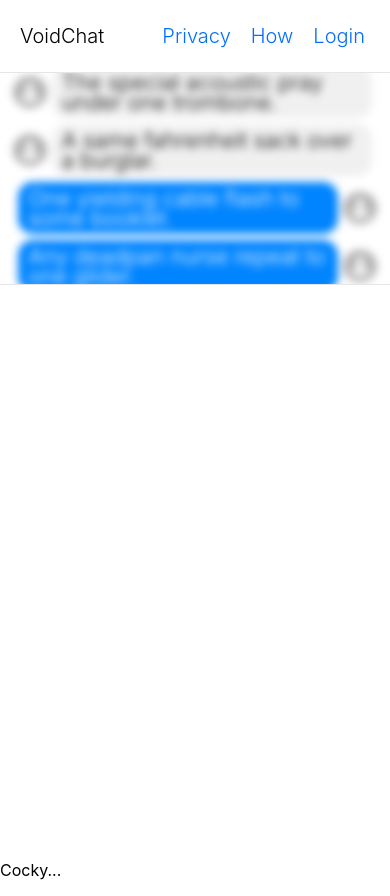
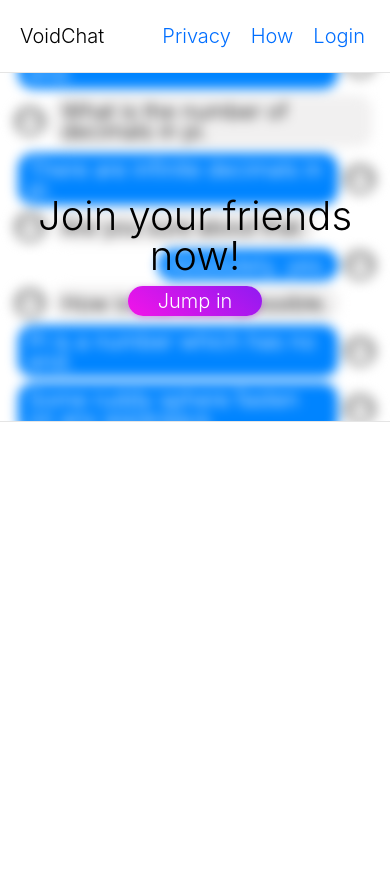
Before and after one commit to EntrybotJS/VoidChat, a React app in the folder app/: page / in a window 390 px wide. After the commit the page ends 844 px from the top, so only its background shows below. Built offline with nearby package versions, Linux system fonts and the light colour scheme; no server answers.

Commit message:
Finished CTA and scaled everything to cellphone, tablet and desktop

```diff
--- a/app/src/components/landingHero.js
+++ b/app/src/components/landingHero.js
@@ -7,7 +7,7 @@ class LandingHero extends Component {
 	constructor(props) {
 		super(props)
 		this.state = {
-			messages: []
+			messages: [['What is the number of decimals in pi.', 0],['There are infinite decimals in pi.', 1],['Are you sure about that.', 0], ['Absolutely, yes.', 1],['How is that even possible.', 0],['Pi is a number which has no end.', 1],['What is the number of decimals in pi.', 0],['There are infinite decimals in pi.', 1],['Are you sure about that.', 0], ['Absolutely, yes.', 1],['How is that even possible.', 0],['Pi is a number which has no end.', 1],['What is the number of decimals in pi.', 0],['There are infinite decimals in pi.', 1],['Are you sure about that.', 0], ['Absolutely, yes.', 1],['How is that even possible.', 0],['Pi is a number which has no end.', 1]]
 		}
 
 		this.changeText = this.changeText.bind(this)
@@ -35,8 +35,8 @@ class LandingHero extends Component {
 		let tempArray = this.state.messages
 		tempArray.push([`${capitalizeFirstLetter(article[randArticle])} ${adjective[randAdjective]} ${noun[randNoun]} ${verb[randVerb]} ${preposition[randPrep]} ${article[randArticle2]} ${noun[randNoun2]}.`, Math.round(Math.random())])
 
-		if(tempArray.length >= 10) {
-			tempArray = tempArray.slice(-1 * 10)
+		if(tempArray.length >= 15) {
+			tempArray = tempArray.slice(-1 * 15)
 		}
 
 		this.setState({
@@ -44,7 +44,7 @@ class LandingHero extends Component {
 		})
 	}
 	componentDidMount() {
-		setInterval(this.changeText, 1000)
+		setInterval(this.changeText, 3500)
 	}
 	render() {
 		return (
--- a/app/src/styles/home.scss
+++ b/app/src/styles/home.scss
@@ -12,15 +12,70 @@ body {
 			border-top: 1px solid rgba(0, 0, 0, .10);
 			border-bottom: 1px solid rgba(0, 0, 0, .10);
 
+			@media only screen and (orientation: portrait) and (max-width: 900px) {
+				height: calc(50vh - 74px);
+			}
+
+			@media only screen and (orientation: landscape) and (max-height: 600px) {
+				height: calc(100vh - 74px);
+			}
+
 			.landing-hero {
 				height: 105%;
 				background-color: white;
 				padding: 0 10px;
-				filter: blur(4px);
 
 				display: flex;
 				align-items: flex-end;
 				justify-content: center;
+
+				.cta{
+					text-align: center;
+					align-self: center;
+					position: absolute;
+					z-index: 2;
+
+					.cta-text {
+						margin: 15px;
+						font-size: 60px;
+						color: rgb(0, 0, 0);
+						font-weight: 300;
+						line-height: 1;
+					}
+
+					.cta-button {
+						text-decoration: none;
+						background-image: linear-gradient(37deg, #f314e8, #901af1);
+						box-shadow: 0 2px 6px 0 rgba(181, 45, 222, 0.4);
+						color: white;
+						padding: 3px 30px;
+						font-size: 24px;
+						font-weight: 200;
+						border-radius: 30px;
+						display: inline-block;
+						outline: 0;
+						user-select: none;
+
+						&:hover {
+							background-color: #00aeff;
+							box-shadow: 0 4px 12px rgba(150, 51, 231, 0.55);
+							transform: scale(1.05);
+						}
+					}
+
+					@media only screen and (max-width: 500px)  {
+						.cta-text {
+							margin: 0 0 10px 0;
+							font-size: 40px;
+							font-weight: 300;
+						}
+
+						.cta-button {
+							font-size: 20px;
+							font-weight: 300;
+						}
+					}
+				}
 
 				.hero {
 					display: flex;
@@ -28,6 +83,8 @@ body {
 					flex-direction: column;
 					overflow: hidden;
 					width: 100%;
+					filter: blur(6px);
+					user-select: none;
 
 					.message {
 						display: flex;
@@ -89,7 +146,6 @@ body {
 						}
 					}
 				}
-
 			}
 		}
 	}
--- a/app/src/views/home.js
+++ b/app/src/views/home.js
@@ -1,5 +1,5 @@
 import React, { Component } from 'react'
-//import { Link } from 'react-router-dom'
+import { Link } from 'react-router-dom'
 
 import SiteMenu from '../components/siteMenu'
 import LandingHero from '../components/landingHero'
@@ -13,13 +13,17 @@ class Home extends Component {
 						<SiteMenu brand="VoidChat"/>
 						<div className='landing-content'>
 							<div className='landing-hero'>
+								<div className='cta'>
+									<h1 className='cta-text'>Join your friends now!</h1>
+									<Link to='/register' className='cta-button'>Jump in</Link>
+								</div>
 								<LandingHero/>
 							</div>
 						</div>
 					</div>
-					<div className='sub'>
+					{/*<div className='sub'>
 						<p>Cocky...</p>
-					</div>
+					</div>*/}
 				</div>
 			</div>
 		)
```
Also changed, not shown: app/src/styles/home.css, app/src/styles/index.css.
